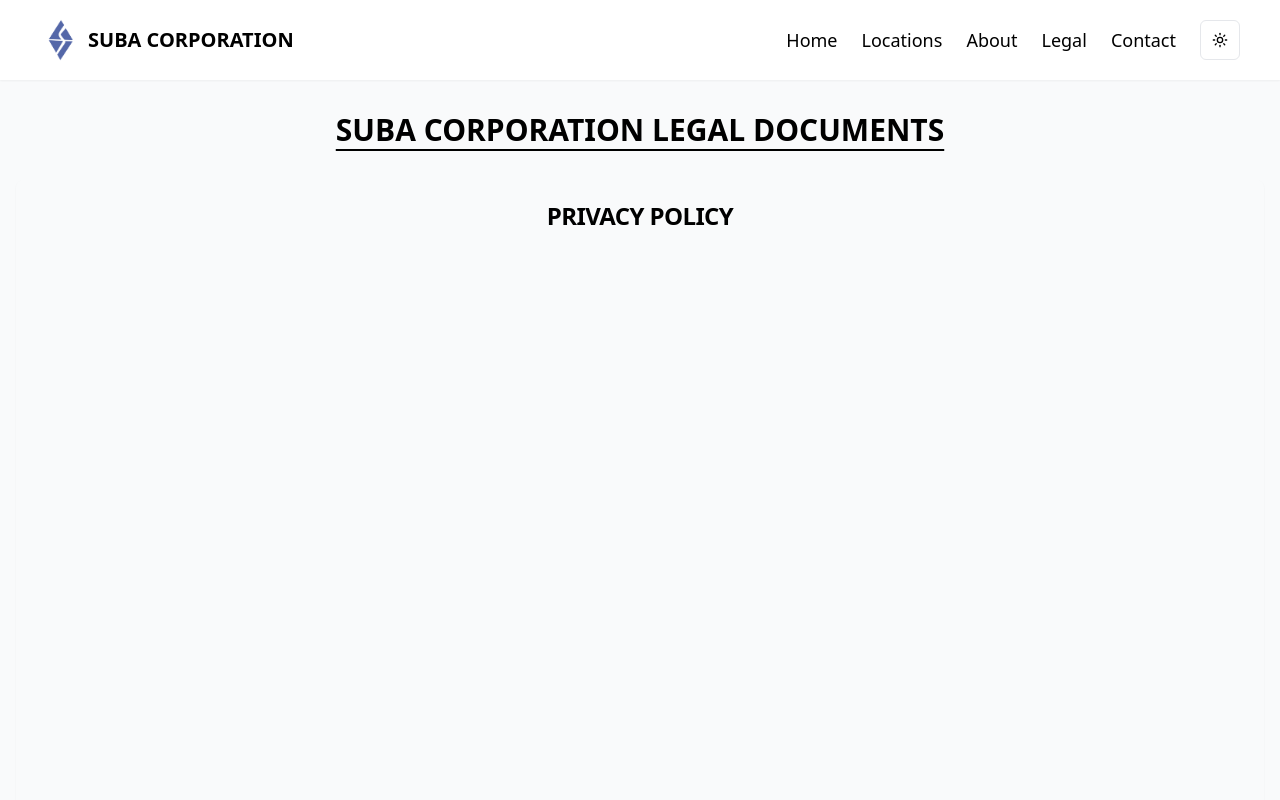
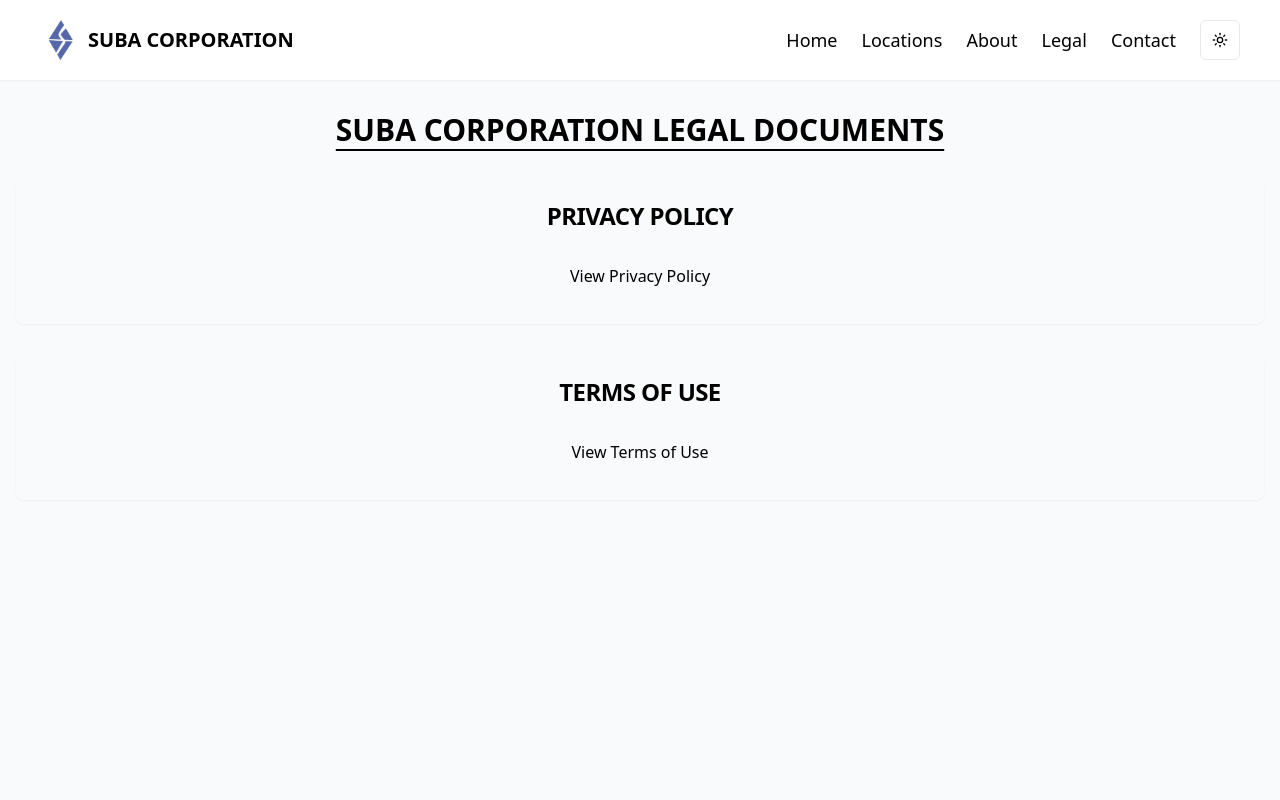
Before and after one commit to WilliamGiammona/subacorp, a Next.js app: page /legal in a window 1280 px wide. Shown: the top 800 px of the page. Built offline with nearby package versions, Linux system fonts and the light colour scheme.

Commit message:
removed iframe for lg screens

```diff
--- a/app/legal/page.tsx
+++ b/app/legal/page.tsx
@@ -24,18 +24,7 @@ const Legal = () => {
               </CardHeader>
               <CardContent>
                 <div className="w-full max-w-4xl mx-auto">
-                  {/* Desktop view */}
-                  <div className="hidden lg:block">
-                    <div className="relative w-full rounded-md overflow-hidden h-[800px]">
-                      <iframe
-                        src="/legal/SUBA-Privacy-Policy.pdf"
-                        className="absolute top-0 left-0 w-full h-full"
-                        title="Privacy Policy"
-                      />
-                    </div>
-                  </div>
-                  {/* Mobile view */}
-                  <div className="lg:hidden text-center">
+                  <div className=" text-center">
                     <a
                       href="/legal/SUBA-Privacy-Policy.pdf"
                       target="_blank"
@@ -56,18 +45,7 @@ const Legal = () => {
               </CardHeader>
               <CardContent>
                 <div className="w-full max-w-4xl mx-auto">
-                  {/* Desktop view */}
-                  <div className="hidden lg:block">
-                    <div className="relative w-full rounded-md overflow-hidden h-[800px]">
-                      <iframe
-                        src="/legal/SUBA-TOU.pdf"
-                        className="absolute top-0 left-0 w-full h-full"
-                        title="Terms of Use"
-                      />
-                    </div>
-                  </div>
-                  {/* Mobile view */}
-                  <div className="lg:hidden text-center">
+                  <div className=" text-center">
                     <a
                       href="/legal/SUBA-TOU.pdf"
                       target="_blank"
```
